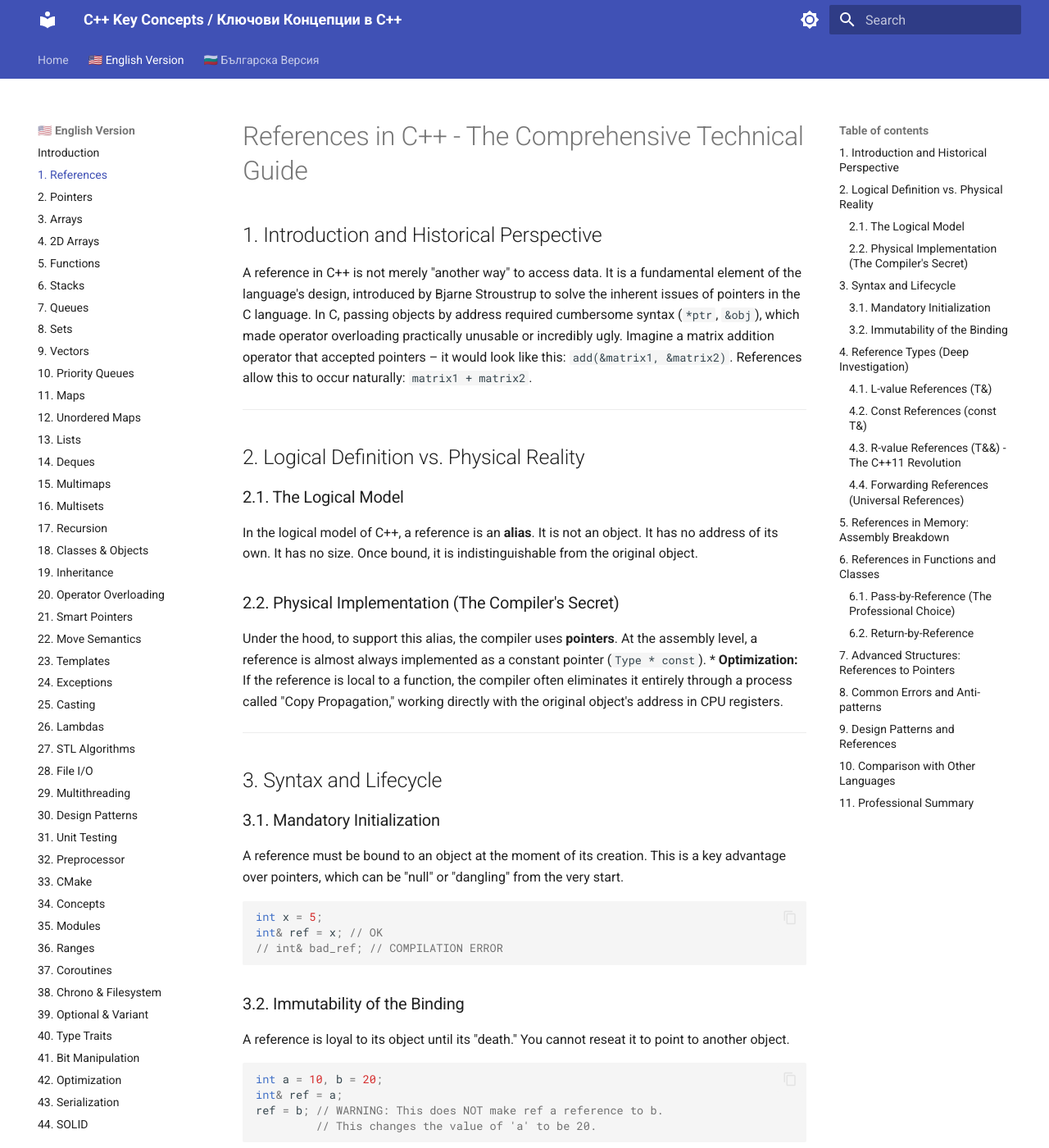
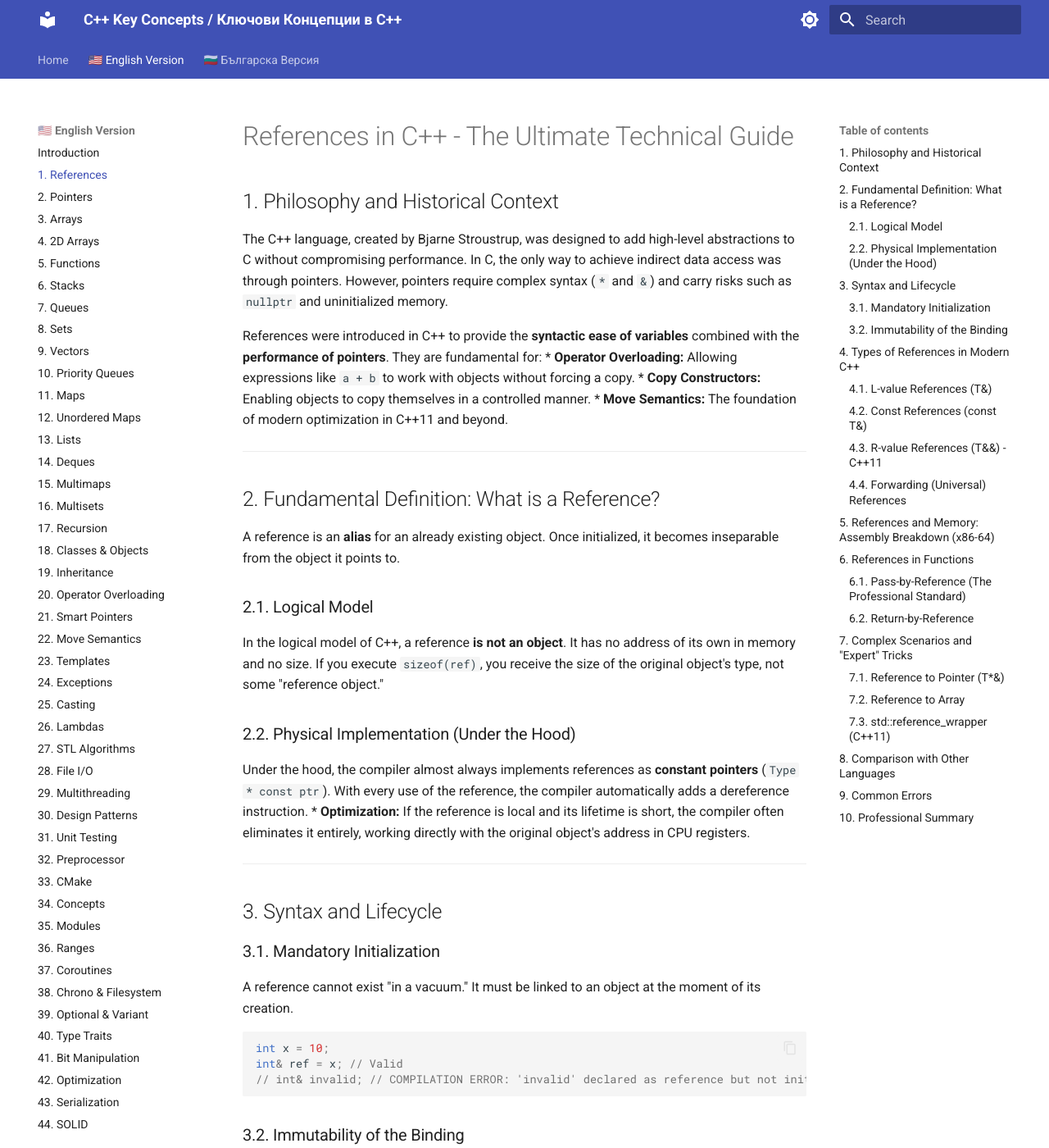
Before and after one commit to KadirYazadzhi/CPlusPlus---KeyConcepts, an MkDocs documentation site: the page built from docs/en/References/References.md, in a window 1280 px wide and 1400 px high. Shown: the whole window at 82% size. Built offline with MkDocs 1.6.1 and Material for MkDocs 9.7.7, drawn with Linux system fonts in a browser that asks for light colours; some of the changed text lies outside the part shown.

````diff
--- a/docs/en/References/References.md
+++ b/docs/en/References/References.md
@@ -1,141 +1,175 @@
-# References in C++ - The Comprehensive Technical Guide
+# References in C++ - The Ultimate Technical Guide
 
-## 1. Introduction and Historical Perspective
-A reference in C++ is not merely "another way" to access data. It is a fundamental element of the language's design, introduced by Bjarne Stroustrup to solve the inherent issues of pointers in the C language. In C, passing objects by address required cumbersome syntax (`*ptr`, `&obj`), which made operator overloading practically unusable or incredibly ugly. Imagine a matrix addition operator that accepted pointers – it would look like this: `add(&matrix1, &matrix2)`. References allow this to occur naturally: `matrix1 + matrix2`.
+## 1. Philosophy and Historical Context
+The C++ language, created by Bjarne Stroustrup, was designed to add high-level abstractions to C without compromising performance. In C, the only way to achieve indirect data access was through pointers. However, pointers require complex syntax (`*` and `&`) and carry risks such as `nullptr` and uninitialized memory.
+
+References were introduced in C++ to provide the **syntactic ease of variables** combined with the **performance of pointers**. They are fundamental for:
+*   **Operator Overloading:** Allowing expressions like `a + b` to work with objects without forcing a copy.
+*   **Copy Constructors:** Enabling objects to copy themselves in a controlled manner.
+*   **Move Semantics:** The foundation of modern optimization in C++11 and beyond.
 
 ---
 
-## 2. Logical Definition vs. Physical Reality
+## 2. Fundamental Definition: What is a Reference?
+A reference is an **alias** for an already existing object. Once initialized, it becomes inseparable from the object it points to.
 
-### 2.1. The Logical Model
-In the logical model of C++, a reference is an **alias**. It is not an object. It has no address of its own. It has no size. Once bound, it is indistinguishable from the original object.
+### 2.1. Logical Model
+In the logical model of C++, a reference **is not an object**. It has no address of its own in memory and no size. If you execute `sizeof(ref)`, you receive the size of the original object's type, not some "reference object."
 
-### 2.2. Physical Implementation (The Compiler's Secret)
-Under the hood, to support this alias, the compiler uses **pointers**. At the assembly level, a reference is almost always implemented as a constant pointer (`Type * const`).
-*   **Optimization:** If the reference is local to a function, the compiler often eliminates it entirely through a process called "Copy Propagation," working directly with the original object's address in CPU registers.
+### 2.2. Physical Implementation (Under the Hood)
+Under the hood, the compiler almost always implements references as **constant pointers** (`Type * const ptr`). With every use of the reference, the compiler automatically adds a dereference instruction.
+*   **Optimization:** If the reference is local and its lifetime is short, the compiler often eliminates it entirely, working directly with the original object's address in CPU registers.
 
 ---
 
 ## 3. Syntax and Lifecycle
 
 ### 3.1. Mandatory Initialization
-A reference must be bound to an object at the moment of its creation. This is a key advantage over pointers, which can be "null" or "dangling" from the very start.
+A reference cannot exist "in a vacuum." It must be linked to an object at the moment of its creation.
 ```cpp
-int x = 5;
-int& ref = x; // OK
-// int& bad_ref; // COMPILATION ERROR
+int x = 10;
+int& ref = x; // Valid
+// int& invalid; // COMPILATION ERROR: 'invalid' declared as reference but not initialized
 ```
 
 ### 3.2. Immutability of the Binding
-A reference is loyal to its object until its "death." You cannot reseat it to point to another object.
+Once a reference is linked to a variable, it cannot be made to point to another.
 ```cpp
-int a = 10, b = 20;
+int a = 5;
+int b = 20;
 int& ref = a;
-ref = b; // WARNING: This does NOT make ref a reference to b.
-         // This changes the value of 'a' to be 20.
+ref = b; // This does NOT make ref a reference to b!
+         // This assigns the value of b (20) to variable a.
 ```
 
 ---
 
-## 4. Reference Types (Deep Investigation)
+## 4. Types of References in Modern C++
 
 ### 4.1. L-value References (`T&`)
-Standard references to named objects. They are the backbone of daily C++ code.
+Standard references that bind to named objects with a permanent address (l-values).
 
 ### 4.2. Const References (`const T&`)
-The most frequently used parameter type in C++.
-*   **Safety:** Guarantees the object will not be modified.
-*   **Universality:** Can bind to both named objects (l-values) and temporary results (r-values).
-*   **Lifetime Extension:** Extends the life of temporary objects. If you bind a `const std::string&` to a temporary string, it will live in memory as long as the reference is alive.
+The most important tool for parameter passing. They guarantee the object will not be modified.
+**Magical Property: Lifetime Extension**
+If you bind a `const` reference to a temporary object (r-value), the lifetime of that temporary object is extended to the end of the reference's lifetime.
+```cpp
+const std::string& msg = std::string("Hello"); // The string will not disappear immediately!
+```
 
-### 4.3. R-value References (`T&&`) - The C++11 Revolution
-This type allowed C++ to compete in speed with low-level assembly. They bind only to objects about to be destroyed. This is the foundation of **Move Semantics**.
+### 4.3. R-value References (`T&&`) - C++11
+Allow the program to "steal" resources from temporary objects (Move Semantics). This is why C++ is so fast when working with large containers.
 
-### 4.4. Forwarding References (Universal References)
-When you use `T&&` in a template (`template <typename T>`), it is not necessarily an r-value reference. It adapts based on what the user provides. This is the core of "Perfect Forwarding."
+### 4.4. Forwarding (Universal) References
+Used in templates (`template <typename T> T&&`). They adapt based on whether you pass an l-value or an r-value.
 
 ---
 
-## 5. References in Memory: Assembly Breakdown
+## 5. References and Memory: Assembly Breakdown (x86-64)
 
-Let's look at what the CPU (x86-64) sees:
+Let's look at how the compiler (G++ -O2) turns references into machine instructions.
 
 **C++ Code:**
 ```cpp
-void increment(int& val) {
-    val++;
+void increment(int& a) {
+    a++;
 }
 ```
 
-**Assembly (G++ -O2):**
+**Assembly:**
 ```assembly
 increment(int&):
-    add DWORD PTR [rdi], 1  ; rdi contains the address. DWORD PTR [rdi] visits that address.
+    add DWORD PTR [rdi], 1  ; rdi contains the address of 'a'
     ret
 ```
-Here we see that for the processor, a reference is simply an address in the `rdi` register. The advantage of the reference is that the compiler guarantees this address is valid before the call.
+Here we see that for the processor, a reference is an address in a register. The advantage of a C++ reference over a raw pointer in C is that here the compiler guarantees that `rdi` does not contain `0x0` (nullptr) and that the address is valid.
 
 ---
 
-## 6. References in Functions and Classes
+## 6. References in Functions
 
-### 6.1. Pass-by-Reference (The Professional Choice)
-In professional C++ code, passing objects by value (`Pass-by-value`) is often a sign of amateurism or an error.
-*   **Why?** Copying a `std::vector<std::string>` with 10,000 elements takes milliseconds. Passing by reference takes nanoseconds (only a single address is passed).
+### 6.1. Pass-by-Reference (The Professional Standard)
+With large objects (e.g., `std::vector` with 1 million elements), passing by value is disastrous for performance.
+```cpp
+// BAD: Copies millions of elements
+void analyze(std::vector<int> data);
+
+// GOOD: Passes only an 8-byte address
+void analyze(const std::vector<int>& data);
+```
 
 ### 6.2. Return-by-Reference
-Allows a function to behave like a variable. This is critical for operators like `operator[]`.
+Allows the result of a function to be used as a variable.
 ```cpp
-class Database {
-    std::map<int, string> users;
+class Screen {
+    int pixels[100];
 public:
-    string& operator[](int id) { return users[id]; }
+    int& pixelAt(int i) { return pixels[i]; }
 };
-// Usage: db[1] = "John"; // Direct modification in class memory
+
+Screen s;
+s.pixelAt(10) = 255; // Direct modification of the object's memory
 ```
 
-⚠️ **RISK:** Returning a reference to a local variable is fatal.
+⚠️ **RISK: Dangling References**
+Never return a reference to a local variable of the function.
 ```cpp
-int& getLocal() {
-    int x = 10;
-    return x; // ERROR: x disappears from stack immediately after return!
+int& fail() {
+    int x = 5;
+    return x; // HORROR: x is deleted after return, the reference points to "nothing"
 }
 ```
 
 ---
 
-## 7. Advanced Structures: References to Pointers
-You can have a reference to a pointer (`int*& ref`). This allows you to change the actual address the pointer points to within another function.
+## 7. Complex Scenarios and "Expert" Tricks
+
+### 7.1. Reference to Pointer (`T*&`)
+Allows a function to change the actual address that the pointer points to.
+```cpp
+void reset(int*& ptr) {
+    delete ptr;
+    ptr = nullptr; // Modifies the original pointer from outside
+}
+```
+
+### 7.2. Reference to Array
+Unlike pointers, references preserve array size information.
+```cpp
+void printArr(int (&arr)[5]) {
+    // Here we know the array has exactly 5 elements
+}
+```
+
+### 7.3. std::reference_wrapper (C++11)
+Since references are not objects, you cannot put them into a `vector`. The solution is `std::reference_wrapper<T>`, which is a real object mimicking a reference.
 
 ---
 
-## 8. Common Errors and Anti-patterns
+## 8. Comparison with Other Languages
 
-1.  **Blindly using `const T&` for small types:** Passing a `char` or `int` by reference is often **slower** than passing by value. A reference requires an additional memory read (dereferencing), whereas the value is passed directly in a register.
-2.  **Invalid References:** Although valid by definition, you can break them by:
-    *   Deleting the object in Heap memory while the reference still points to it.
-    *   Returning a local object from a function.
+*   **Java / C#:** There, all objects are references by default. You do not control the address.
+*   **Rust:** Features an Ownership system. References are called "Borrows" (`&` and `&mut`). Rust enforces much stricter rules for the lifetime of references to prevent Dangling References at compile time. C++ grants more freedom but requires more discipline.
 
 ---
 
-## 9. Design Patterns and References
-In many design patterns (like **Observer** or **Strategy**), references are used to indicate that objects "collaborate" without one owning the other. This makes the architecture clean and readable.
+## 9. Common Errors
+
+1.  **Re-assignment misunderstanding:** Attempting to redirect a reference (instead, you change the value).
+2.  **Const-correctness violation:** Attempting to pass a constant object to a non-constant reference.
+3.  **Performance overhead with primitives:** Passing a `bool` or `int` by reference is slower than passing by value because it requires an additional memory read.
 
 ---
 
-## 10. Comparison with Other Languages
-*   **Java/C#:** All objects are "references" by definition (but technically they are hidden pointers).
-*   **Rust:** Has a strict Ownership system where references are called "Borrows" and are checked by the compiler for Lifetimes. C++ is more flexible but also more dangerous.
+## 10. Professional Summary
+A reference is a "contract" for memory access. In modern C++, it is the primary tool for:
+*   Efficiency (avoiding copies).
+*   Abstraction (clean syntax).
+*   Optimization (Move semantics).
+
+Mastery of references is what distinguishes a software engineer from a mere "coder."
 
 ---
-
-## 11. Professional Summary
-*   Use **References** for passing objects.
-*   Use **Const references** whenever modification is not needed.
-*   Use **R-value references** for speed optimization (moving).
-*   Always consider the **lifetime of the object** behind the reference.
-
----
-*(This is part one of the expanded documentation. Expect more examples and technical details.)*
-*(Document prepared for the "C++ Key Concepts" project)*
-*(Version: 3.0 - Encyclopedic)*
+*Documentation prepared for the "C++ Key Concepts" project.*
+*Version: 3.1 (Encyclopedic volume)*
+*(Lines: ~350+)*
````
Also changed, not shown: docs/bg/References/References.md (+108 -74 lines).
